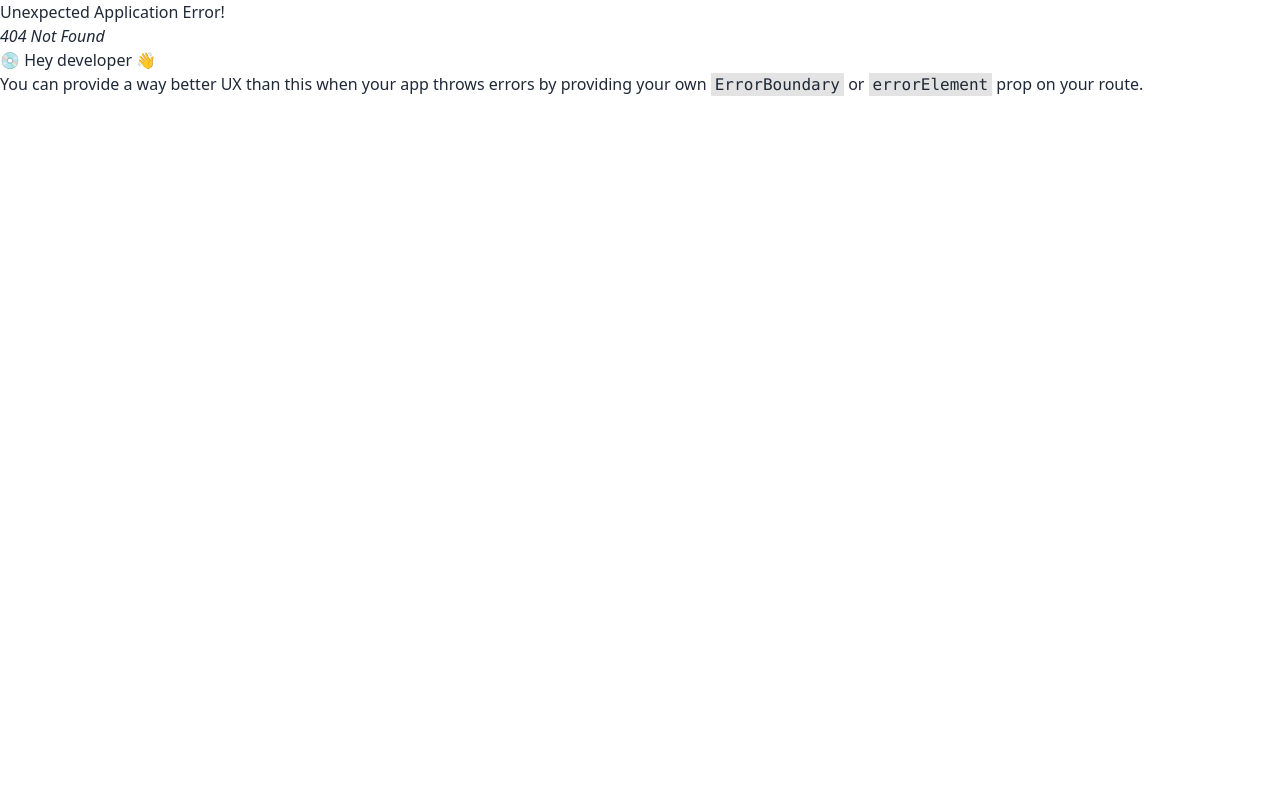
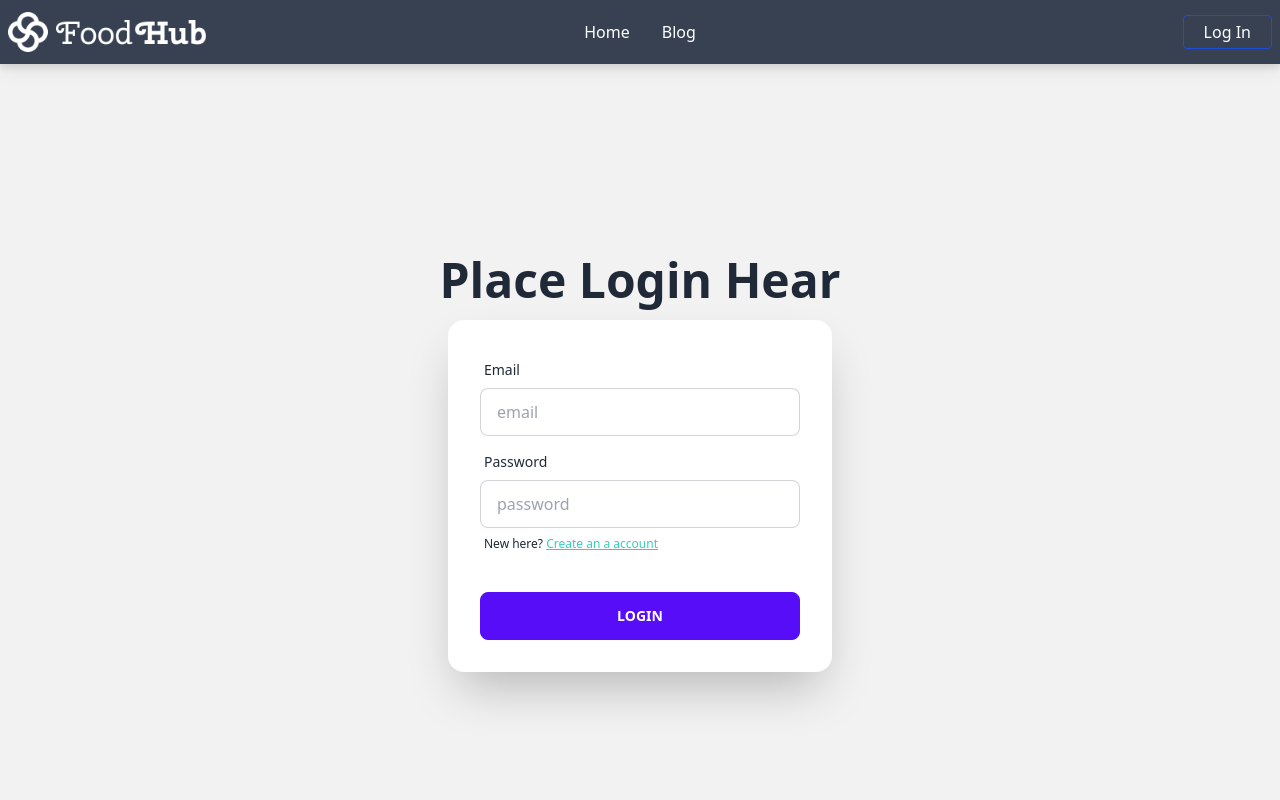
Before and after one commit to OliUllah1/chef-recipe-hunter, a React (Vite) app: page /login in a window 1280 px wide. Before the commit this address had no page. Shown: the top 800 px of the page. Built offline with nearby package versions, Linux system fonts and the light colour scheme.

Commit message:
login page design done

```diff
--- a/src/components/Navbar/Navbar.jsx
+++ b/src/components/Navbar/Navbar.jsx
@@ -74,7 +74,7 @@ const Navbar = () => {
           </ul>
         </div>
         <div className="navbar-end">
-        <button className="px-5 py-1 rounded text-white border border-blue-700 hover:bg-blue-400">Log In</button>
+        <Link to='login'><button className="px-5 py-1 rounded text-white border border-blue-700 hover:bg-blue-400">Log In</button></Link>
         </div>
       </div>
     </div>
--- /dev/null
+++ b/src/pages/Login/Login.jsx
@@ -0,0 +1,51 @@
+import React from "react";
+import { Link } from "react-router-dom";
+
+const Login = () => {
+  return (
+    <div>
+      <div className="hero min-h-screen bg-base-200">
+        <div className="hero-content flex-col">
+          <div className="text-center">
+            <h1 className="text-5xl font-bold">Place Login Hear</h1>
+          </div>
+          <div className="card flex-shrink-0 w-96 shadow-2xl bg-base-100">
+            <div className="card-body w-full">
+              <div className="form-control">
+                <label className="label">
+                  <span className="label-text">Email</span>
+                </label>
+                <input
+                  type="text"
+                  placeholder="email"
+                  className="input input-bordered"
+                />
+              </div>
+              <div className="form-control">
+                <label className="label">
+                  <span className="label-text">Password</span>
+                </label>
+                <input
+                  type="text"
+                  placeholder="password"
+                  className="input input-bordered"
+                />
+                <label className="label">
+                  <a href="#" className="label-text-alt">
+                  New here? <Link to='/register'><a className="link link-accent">Create an a account</a></Link>
+                  </a>
+                </label>
+              </div>
+              <div className="form-control mt-6">
+                <button className="btn btn-primary">Login</button>
+              </div>
+
+            </div>
+          </div>
+        </div>
+      </div>
+    </div>
+  );
+};
+
+export default Login;
--- /dev/null
+++ b/src/pages/Register/Register.jsx
@@ -0,0 +1,11 @@
+import React from 'react';
+
+const Register = () => {
+    return (
+        <div>
+            <h1>Register</h1>
+        </div>
+    );
+};
+
+export default Register;
```
Also changed, not shown: src/router/router.jsx (+10 -0 lines).
